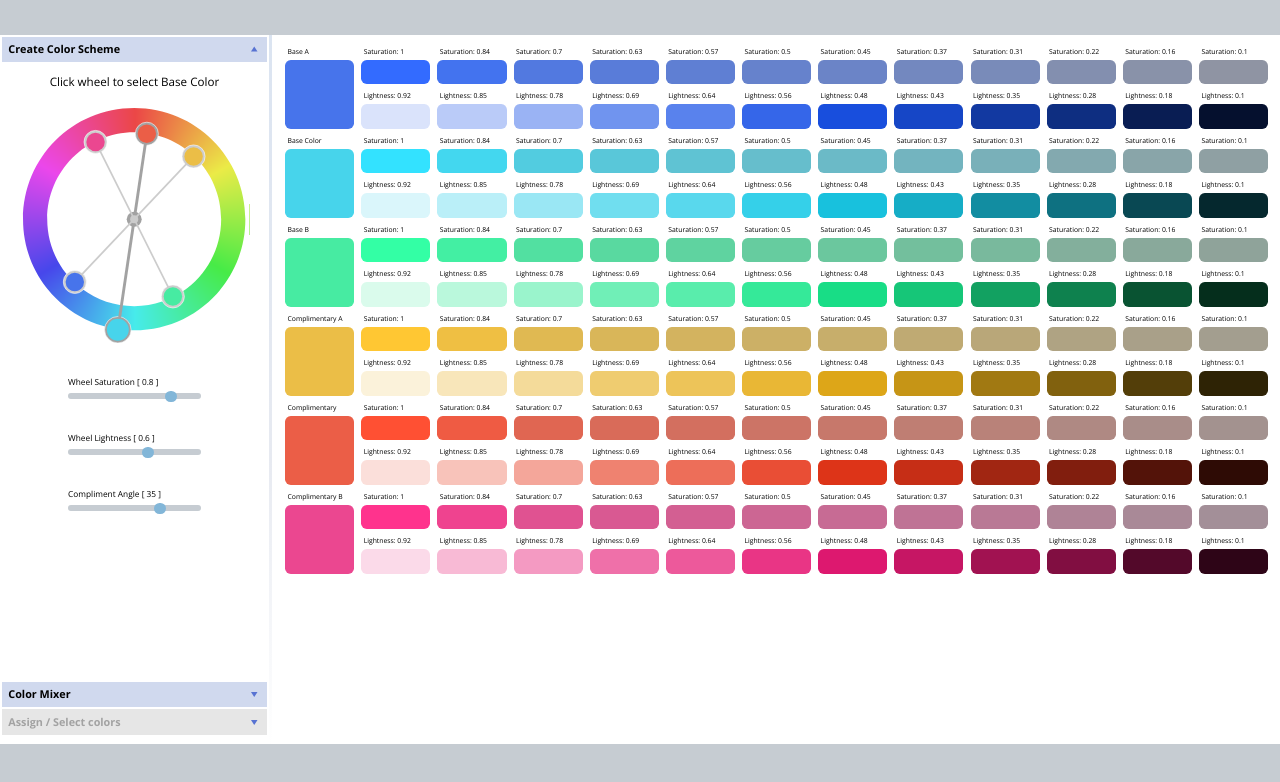
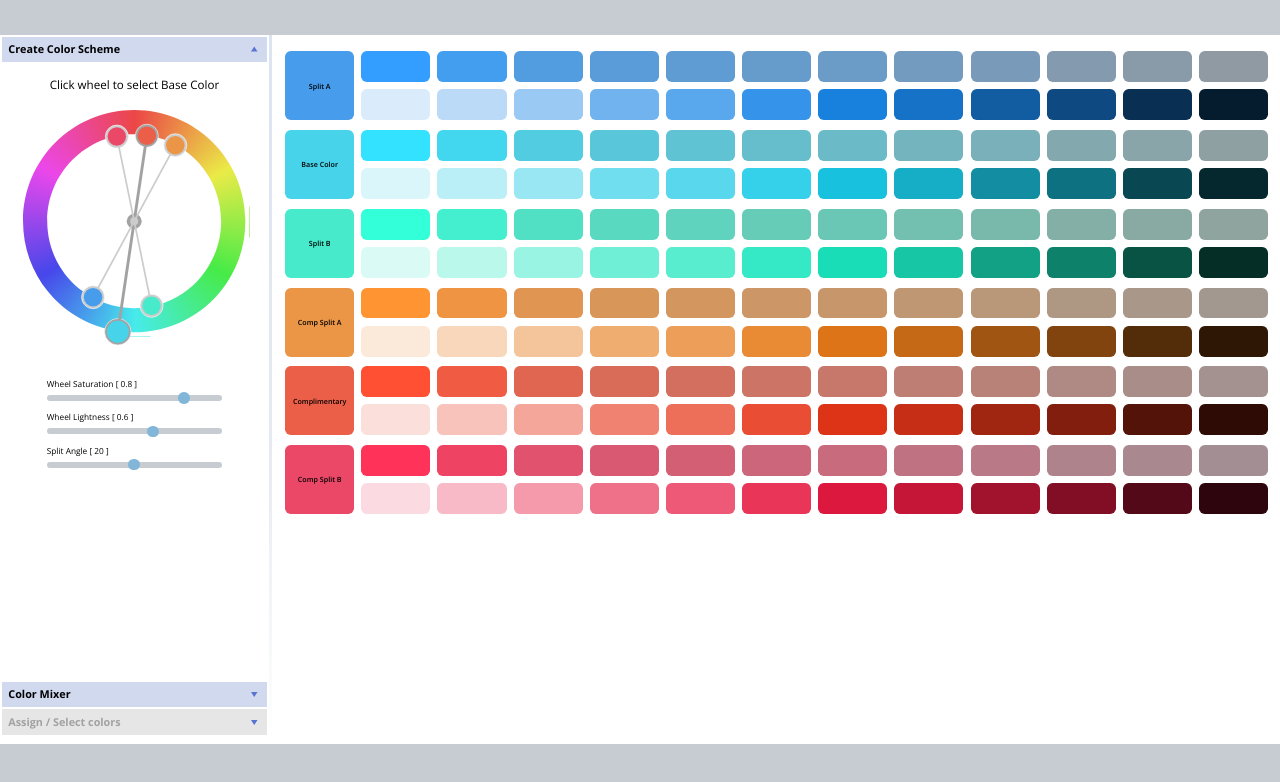
Before and after one commit to geewhizbang/iconBuilder, a Vue app: page /colorPicker in a window 1280 px wide. Shown: the top 782 px of the page. Built offline with nearby package versions, Linux system fonts and the light colour scheme; the HTML template or start-up script is replaced by a standard one.

Commit message:
used mouseover for generated colors

```diff
--- a/src/components/PaletteBuilder.vue
+++ b/src/components/PaletteBuilder.vue
@@ -3,9 +3,12 @@
     <div class="templateColors">
       <div v-for="(color, key) in colors" :key="key" class="colorGroup">
         <div class="parent">
-          <label class="label">{{ color.name }}</label>
           <div class="colorSwatch" v-on:click="editColor(key.toString())">
-            <div :style="{ background: color.color }"></div>
+            <div :style="{ background: color.color }">
+              <label class="label" :class="{ white: color.hslColor.l < 0.45 }">{{
+                color.name
+              }}</label>
+            </div>
           </div>
         </div>
         <div class="children">
@@ -14,7 +17,6 @@
               v-for="(childColor, index) in color.sChildren"
               :key="key + '.' + childColor.name"
             >
-              <label class="label">{{ childColor.name }}</label>
               <div
                 :class="{
                   selected: key + '.' + childColor.name == state.currentColorKey,
@@ -22,7 +24,9 @@
                 class="colorSwatch"
                 v-on:click="editColor(key + '.' + index)"
               >
-                <div :style="{ background: childColor.color }"></div>
+                <div :style="{ background: childColor.color }">
+                  <label class="label">{{ childColor.name }}</label>
+                </div>
               </div>
             </div>
           </div>
@@ -31,7 +35,6 @@
               v-for="(childColor, index) in color.lChildren"
               :key="key + '.' + childColor.name"
             >
-              <label class="label">{{ childColor.name }}</label>
               <div
                 :class="{
                   selected: key + '.' + childColor.name == state.currentColorKey,
@@ -39,7 +42,9 @@
                 class="colorSwatch"
                 v-on:click="editColor(key + '.' + index)"
               >
-                <div :style="{ background: childColor.color }"></div>
+                <div :style="{ background: childColor.color }">
+                  <label class="label">{{ childColor.name }}</label>
+                </div>
               </div>
             </div>
           </div>
@@ -59,7 +64,7 @@
             <h2>Create Color Scheme</h2>
           </template>
           <template v-slot:content>
-            <div class="colorWheel">
+            <div class="accordionContents">
               <label>Click wheel to select Base Color</label>
               <div class="wheelContainer">
                 <div class="wheelInterface">
@@ -210,12 +215,12 @@
                 :useVw="true"
               />
               <ValueScroller
-                :model-value="wheel.compAngle"
+                :model-value="wheel.splitAngle"
                 :minValue="10"
-                :maxValue="45"
-                label="Compliment Angle"
+                :maxValue="30"
+                label="Split Angle"
                 v-on:change="change"
-                name="wheelCompAngle"
+                name="wheelSplitAngle"
                 :showValue="true"
                 :useVw="true"
               />
@@ -227,7 +232,10 @@
             <h2>Color Mixer</h2>
           </template>
           <template v-slot:content>
-            <h1>Stuff here</h1>
+            <div class="accordionContents">
+              <label>Drag Colors from right screen</label>
+              <div></div>
+            </div>
           </template>
         </AccordionPane>
         <AccordionPane panelName="colorSelector">
@@ -274,7 +282,7 @@ interface Wheel {
   b: XY;
   baseA: XY;
   baseB: XY;
-  compAngle: number;
+  splitAngle: number;
   hueAngle: number;
   l: number,
   s: number,
@@ -309,7 +317,7 @@ export default defineComponent({
 
     const colors: TemplateColors = {
       baseA: {
-        name: 'Base A',
+        name: 'Split A',
         hslColor: { h: 0, s: 0, l: 1 },
         color: '',
         sChildren: [],
@@ -323,14 +331,14 @@ export default defineComponent({
         lChildren: [],
       },
       baseB: {
-        name: 'Base B',
+        name: 'Split B',
         hslColor: { h: 0, s: 0, l: 1 },
         color: '',
         sChildren: [],
         lChildren: [],
       },
       compA: {
-        name: 'Complimentary A',
+        name: 'Comp Split A',
         hslColor: { h: 0, s: 0, l: 1 },
         color: '',
         sChildren: [],
@@ -344,7 +352,7 @@ export default defineComponent({
         lChildren: [],
       },
       compB: {
-        name: 'Complimentary B',
+        name: 'Comp Split B',
         hslColor: { h: 0, s: 0, l: 1 },
         color: '',
         sChildren: [],
@@ -383,7 +391,7 @@ export default defineComponent({
       },
       size: 400,
       timeout: null,
-      compAngle: 35,
+      splitAngle: 20,
       hueAngle: baseColorHSL.h * 360,
       l: baseColorHSL.l,
       s: baseColorHSL.s,
@@ -460,10 +468,10 @@ export default defineComponent({
     calculateWheel(): void {
       const angle = 360 - this.colors.base.hslColor.h * 360;
       this.wheel.base = this.getWheelPos((angle + 180) % 360, true);
-      const compAngle = angle % 360;
-      this.wheel.comp = this.getWheelPos(compAngle, false);
-      const angleA = compAngle - this.wheel.compAngle;
-      const angleB = compAngle + this.wheel.compAngle;
+      const splitAngle = angle % 360;
+      this.wheel.comp = this.getWheelPos(splitAngle, false);
+      const angleA = splitAngle - this.wheel.splitAngle;
+      const angleB = splitAngle + this.wheel.splitAngle;
       this.wheel.a = this.getWheelPos(angleA, false);
       this.wheel.b = this.getWheelPos(angleB, false);
       this.wheel.baseA = this.getWheelPos((angleA + 180) % 360, false);
@@ -490,7 +498,7 @@ export default defineComponent({
       );
       this.colors.compA.hslColor = ColorConverter.GetHslOffsetColor(
         this.colors.comp.hslColor,
-        this.wheel.compAngle
+        this.wheel.splitAngle
       );
       this.colors.compA.color = ColorConverter.RGBtoString(
         ColorConverter.HslToRgb(this.colors.compA.hslColor)
@@ -502,13 +510,11 @@ export default defineComponent({
 
       this.colors.compB.hslColor = ColorConverter.GetHslOffsetColor(
         this.colors.comp.hslColor,
-        -this.wheel.compAngle
+        -this.wheel.splitAngle
       );
-
       this.colors.compB.color = ColorConverter.RGBtoString(
         ColorConverter.HslToRgb(this.colors.compB.hslColor)
       );
-
 
       this.colors.baseB.hslColor = ColorConverter.GetHslOffsetColor(this.colors.compB.hslColor, 180);
       this.colors.baseB.color = ColorConverter.RGBtoString(
@@ -526,7 +532,7 @@ export default defineComponent({
 
         satValues.forEach(sat => {
           const childColor = this.colors[color].hslColor;
-          const hslColor = { h: childColor.h, s: sat, l: childColor.l };
+          const hslColor = { h: childColor.h, s: sat, l: Math.min(0.6, Math.max(0.4, childColor.l)) };
           const child = {
             name: "Saturation: " + Math.round(sat * 100) / 100,
             color: ColorConverter.RGBtoString(ColorConverter.HslToRgb(hslColor)),
@@ -582,8 +588,8 @@ export default defineComponent({
           this.wheel.s = a.value;
           CanvasTool.drawImages(this.wheel.l, this.wheel.s);
           break;
-        case 'wheelCompAngle': {
-          this.wheel.compAngle = a.value;
+        case 'wheelSplitAngle': {
+          this.wheel.splitAngle = a.value;
           break;
         }
       }
@@ -609,10 +615,10 @@ export default defineComponent({
 
 $boxSize: 5.95vw;
 $panelWidth: 21vw;
-$sizeWheel: 18vw;
+$sizeLeftPanel: 18vw;
 $smallPad: 0.2vw;
 $largePad: 1vw;
-$rowMargin: $largePad;
+$rowMargin: $smallPad;
 $medPad: $largePad * 0.66;
 $horzSpacing: math.div($largePad, 3);
 $wheelPad: 1.4vw;
@@ -669,15 +675,6 @@ $wheelPad: 1.4vw;
         height: auto;
       }
 
-      .label {
-        display: block;
-        box-sizing: border-box;
-        height: $medPad;
-        padding-left: $medPad * 0.7;
-        line-height: $vwFontBase;
-        font-size: 0.82 * $vwFontBase;
-      }
-
       .colorSwatch {
         width: $boxSize;
         height: $boxSize;
@@ -697,6 +694,23 @@ $wheelPad: 1.4vw;
           width: 100%;
           height: 100%;
           border-radius: $vwFontBase * 0.7;
+          display: flex;
+          justify-content: center;
+          align-items: center;
+
+          .label {
+            display: block;
+            box-sizing: border-box;
+            height: $medPad;
+            line-height: $vwFontBase;
+            font-size: 0.86 * $vwFontBase;
+            text-align: center;
+            font-weight: 600;
+
+            &.white {
+              color: white;
+            }
+          }
         }
       }
 
@@ -707,16 +721,55 @@ $wheelPad: 1.4vw;
         flex-direction: column;
 
         > .row {
-          height: calc(100% - 1.8vw);
+          height: $boxSize * 0.5;
           width: 100%;
           display: flex;
           flex-direction: row;
 
           > div {
             height: 100%;
+            position: relative;
+            overflow: visible;
 
             > .colorSwatch {
-              height: calc(100% - 1vw);
+              height: 100%;
+
+              &::before {
+                content: "";
+                display: block;
+                position: absolute;
+                left: calc(50% - 0.2vw);
+                width: 0.4vw;
+                height: 0.4vw;
+                top: -0.2vw;
+                background: $colorGrayDark;
+                transform: rotate(45deg);
+                opacity: 0;
+                transition: all 0.5s;
+              }
+
+              label {
+                position: absolute;
+                top: -0.9vw;
+                height: 0.95vw;
+                border-radius: 0.2vw;
+                line-height: 0.3 * $vwFontBase;
+                padding: 0.35vw 0.5vw;
+                background: $colorGrayDark;
+                color: white;
+                opacity: 0;
+                transition: all 0.5s;
+              }
+
+              &:hover {
+                &::before {
+                  opacity: 1;
+                }
+
+                label {
+                  opacity: 1;
+                }
+              }
             }
           }
         }
@@ -733,11 +786,11 @@ $wheelPad: 1.4vw;
     overflow-y: auto;
   }
 
-  .colorWheel {
-    width: $sizeWheel;
-    margin-left: calc((100% - $sizeWheel) / 2);
-    height: $sizeWheel;
-    padding-top: $sizePadMedium;
+  .accordionContents {
+    width: $sizeLeftPanel;
+    margin-left: calc((100% - $sizeLeftPanel) / 2);
+    height: $sizeLeftPanel;
+    padding-top: 1vw;
     margin-bottom: 50px;
 
     > label {
@@ -756,8 +809,8 @@ $wheelPad: 1.4vw;
     }
 
     .wheelInterface {
-      width: $sizeWheel;
-      height: $sizeWheel;
+      width: $sizeLeftPanel;
+      height: $sizeLeftPanel;
       position: absolute;
       top: 0;
       left: 0;
@@ -823,7 +876,7 @@ $wheelPad: 1.4vw;
 
   .wheelAdjust {
     width: 100%;
-    padding: 0 3vw 0.7vw 3vw;
+    padding: 2vw 3vw 0.7vw 3vw;
     height: auto;
   }
 }
--- a/src/styles/_global.scss
+++ b/src/styles/_global.scss
@@ -423,7 +423,9 @@ div {
   }
 
   &.useVw {
-    height: 5 * $vwFontBase;
+    height: 4 * $vwFontBase;
+    padding: 0.5 * $vwFontBase $vwPadMedium 0 $vwPadMedium;
+    margin: 0;
 
     label {
       font-size: $vwFontBase;
--- a/src/styles/_variables.scss
+++ b/src/styles/_variables.scss
@@ -15,6 +15,7 @@ $colorDark: #000044;
 $colorBgLight: #c6ccd2;
 $colorButtonBg: #dfdfee;
 $colorGray: #cccccc;
+$colorGrayDark: #555555;
 $colorGrayLight: #e6e6e6;
 $colorBaseLight: #8eafdb;
 $colorButton: #82b6d8;
@@ -38,6 +39,7 @@ $sizeScrollBarWidth: 2 * $sizeFontBase;
 $sizePadding: 2 * $sizeFontBase;
 $sizeIcon: 2 * $sizeFontBase;
 $sizeIconRadius: 0.2 * $sizeFontBase;
+$sizeToggleButtonWidth: 4 * $sizeFontBase;
 
 $vwFontBase: 0.65vw;
 $vwPadSmall: 0.2 * $vwFontBase;
```
Also changed, not shown: src/controls/ToggleButton.vue (added).
